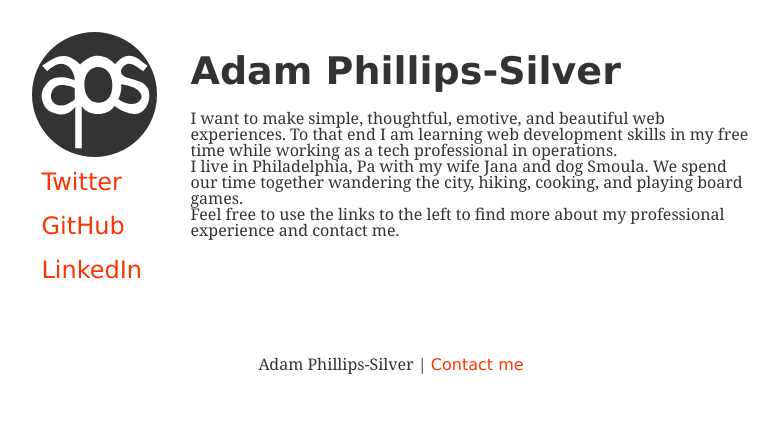
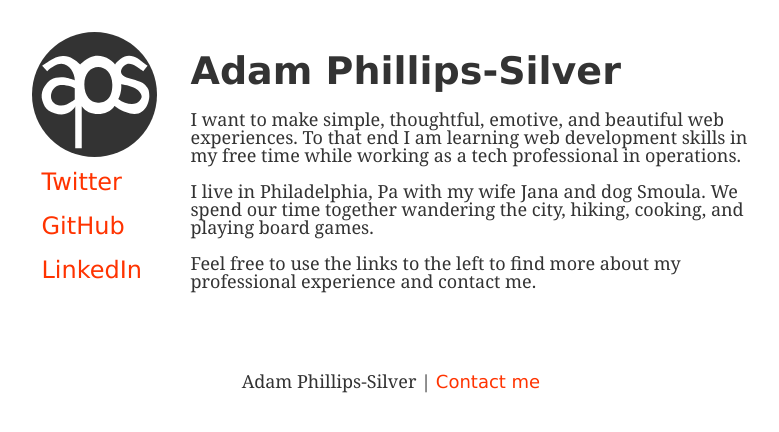
Before and after one commit to Adam-PS/adamphillipssilver, a Jekyll site: the page built from index.html, in a window 1280 px wide. Shown: the top 432 px of the page, without its empty margins (249-1028 px from the left). Built offline with Jekyll 4.4.1, drawn with Linux system fonts in a browser that asks for light colours.

Commit message:
Increase p tag padding

```diff
--- a/css/main.css
+++ b/css/main.css
@@ -9,8 +9,9 @@ body {
 }
 
 p {
+	padding-bottom: 1em;
 	font-family: Georgia, Times, serif;
-	font-size: 16px;
+	font-size: 18px;
 	text-align: center;
 
 }
```
